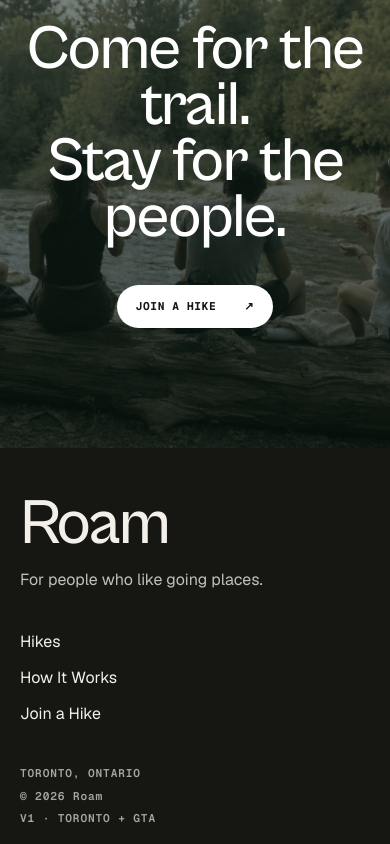
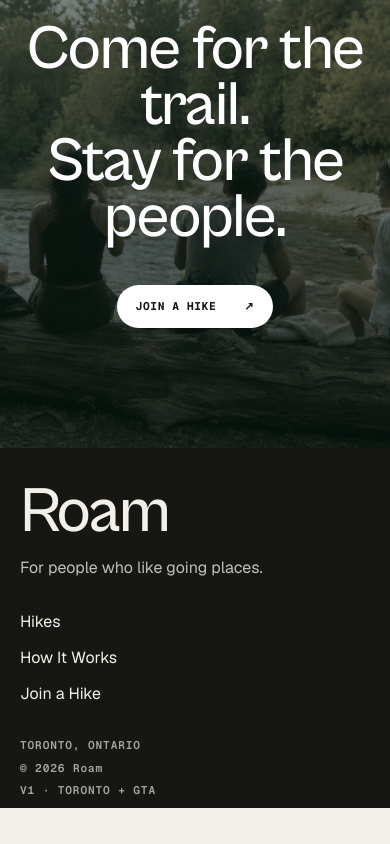
Before and after one commit to richelkim/Roam, a Next.js app: page / in a window 390 px wide. Shown: the part 3476-4320 px from the top of the page. After the commit the page ends 4284 px from the top, so only its background shows below. Built offline with nearby package versions, Linux system fonts and the light colour scheme; no server answers.

Commit message:
style: compact site footer

```diff
--- a/app/global.css
+++ b/app/global.css
@@ -253,7 +253,7 @@ a:focus-visible, button:focus-visible, input:focus-visible, select:focus-visible
 .final-cta-copy { position: relative; z-index: 2; display: flex; flex-direction: column; align-items: center; padding: 48px 20px; }
 .final-cta-copy h2 { margin: 24px 0 38px; font-family: var(--display); font-size: clamp(3.8rem, 9vw, 9rem); letter-spacing: -.03em; line-height: .9; font-weight: 500; }
 
-.site-footer { padding: 56px 24px 18px; background: var(--ink); color: var(--paper); display: grid; grid-template-columns: 1.4fr .8fr 1fr; gap: 32px; }
+.site-footer { padding: 42px 24px 10px; background: var(--ink); color: var(--paper); display: grid; grid-template-columns: 1.4fr .8fr 1fr; gap: 24px; }
 .footer-wordmark { display: block; font-size: clamp(4rem, 8vw, 8rem); }
 .site-footer p { margin: 12px 0 0; color: #bfc0b9; }
 .site-footer nav { display: flex; flex-direction: column; gap: 12px; padding-top: 10px; }
@@ -417,7 +417,7 @@ a:focus-visible, button:focus-visible, input:focus-visible, select:focus-visible
   .final-cta { min-height: 72svh; }
   .final-cta-image { object-position: 52% 70%; }
   .final-cta-copy h2 { font-size: 3.9rem; }
-  .site-footer { grid-template-columns: 1fr; padding: 44px 20px 18px; gap: 28px; }
+  .site-footer { grid-template-columns: 1fr; padding: 32px 20px 10px; gap: 20px; }
   .footer-meta { align-items: flex-start; }
   .index-hero { padding-top: 154px; }
   .index-hero h1 { font-size: clamp(6.4rem, 31vw, 10rem); margin-top: 42px; }
```
